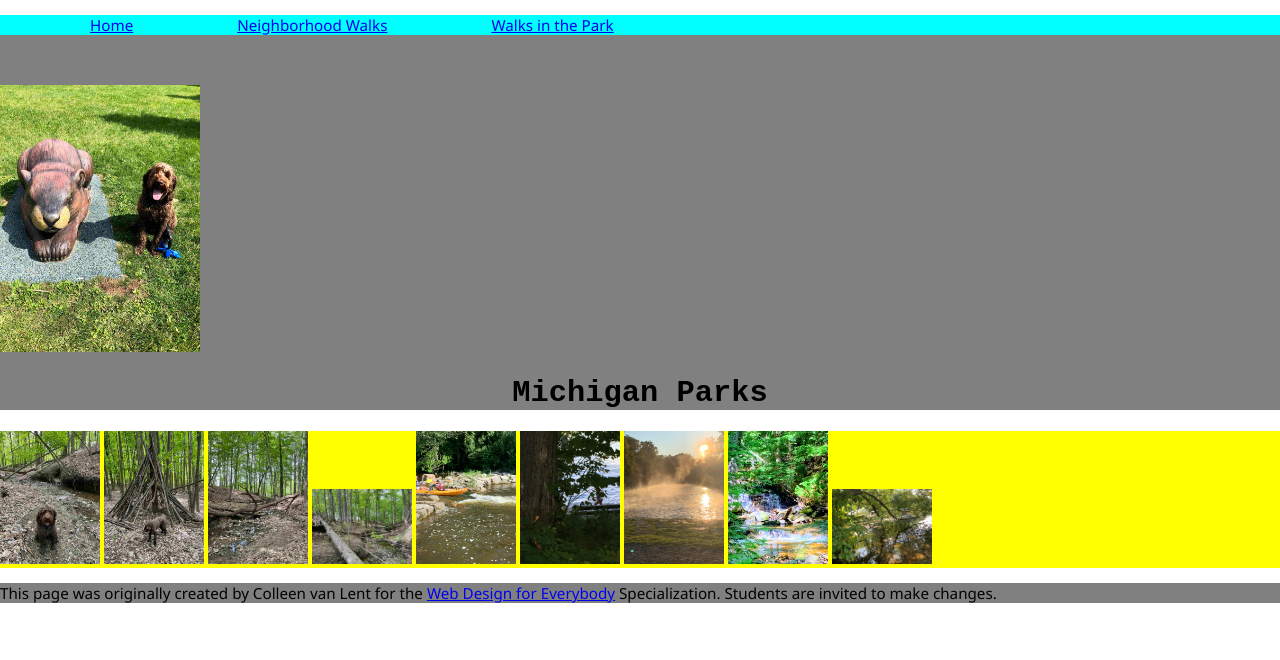
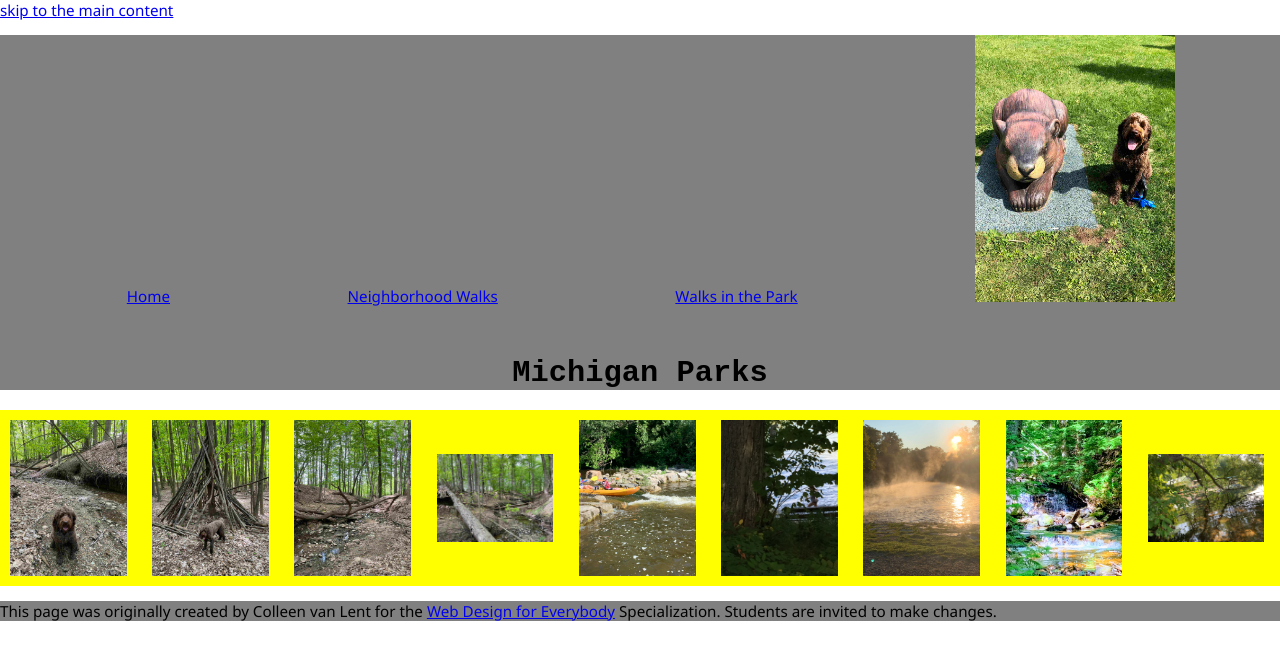
Before and after one commit to AMADLANE/ColleenHomeworkOne.github.io, a plain HTML site: page parks.html in a window 1280 px wide. Drawn offline with Linux system fonts and the light colour scheme.

Commit message:
update the project

```diff
--- a/css/style.css
+++ b/css/style.css
@@ -6,10 +6,9 @@ body{
 }
 li{
   display: inline;
-  padding: 50px;
+  padding:7%;
 }
 nav{
-  background-color: aqua;
   margin-bottom: 50px;
 }
 main{
@@ -30,3 +29,22 @@ h1{
   text-align: center;
   font-family: 'Courier New', Courier, monospace;
 }
+.imgs1 {
+  display: flex;
+  flex-wrap: wrap;
+  align-items: center;
+  justify-content: center;
+}
+main > div > img{
+  padding: 10px;
+  width: 40%;
+}
+.imgs2{
+  display: grid;
+  justify-content: center;
+  align-items: center;
+  grid-template-columns: repeat(9, 1fr);
+}
+.imgs2 img{
+  width: 82%;
+}
--- a/parks.html
+++ b/parks.html
@@ -10,20 +10,20 @@
 </head>
 
 <body>
+  <a href="#main">skip to the main content</a>
   <header>
     <nav>
       <ul>
         <li><a href="index.html">Home</a></li>
         <li><a href="neighborhood.html">Neighborhood Walks</a></li>
         <li><a href="parks.html">Walks in the Park</a></li>
+        <li> <img src="images/BaconGallupPark.jpg" width="200" alt="Brown Labradoodle sitting next to a statue."> </li>
       </ul>
     </nav>
-    <img src="images/BaconGallupPark.jpg" width="200" alt="Brown Labradoodle sitting next to a statue.">
     <h1>Michigan Parks</h1>
-
   </header>
-  <main>
-    <div>
+  <main id="main">
+    <div class="imgs2">
       <img src="images/bacon_in_the_woods.jpg" alt="brown labradoodle sitting near a stream in a wooded setting"
         width="100">
       <img src="images/bacon_near_the_fort.jpg"
```
Also changed, not shown: index.html (+3 -2 lines), neighborhood.html (+4 -3 lines).
